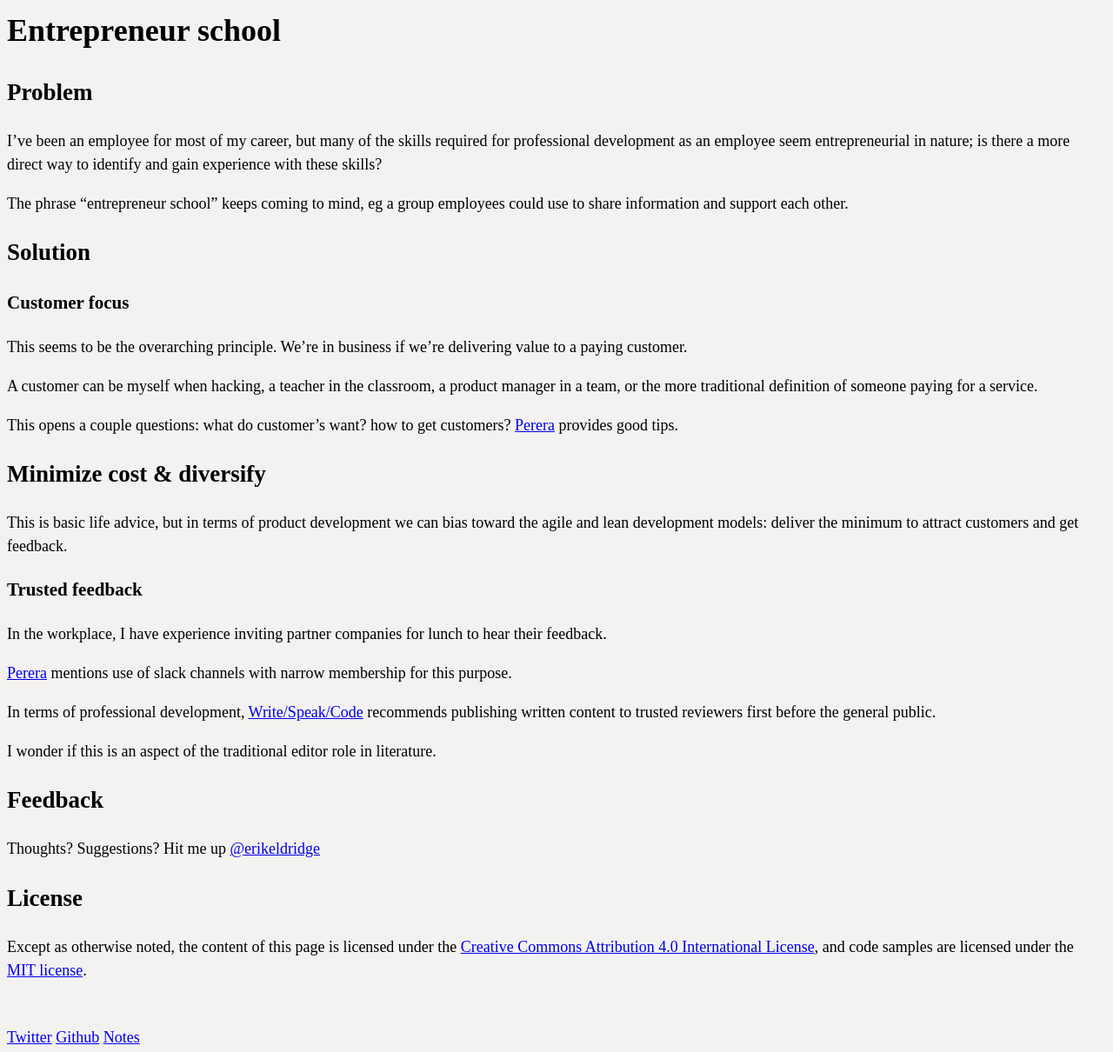
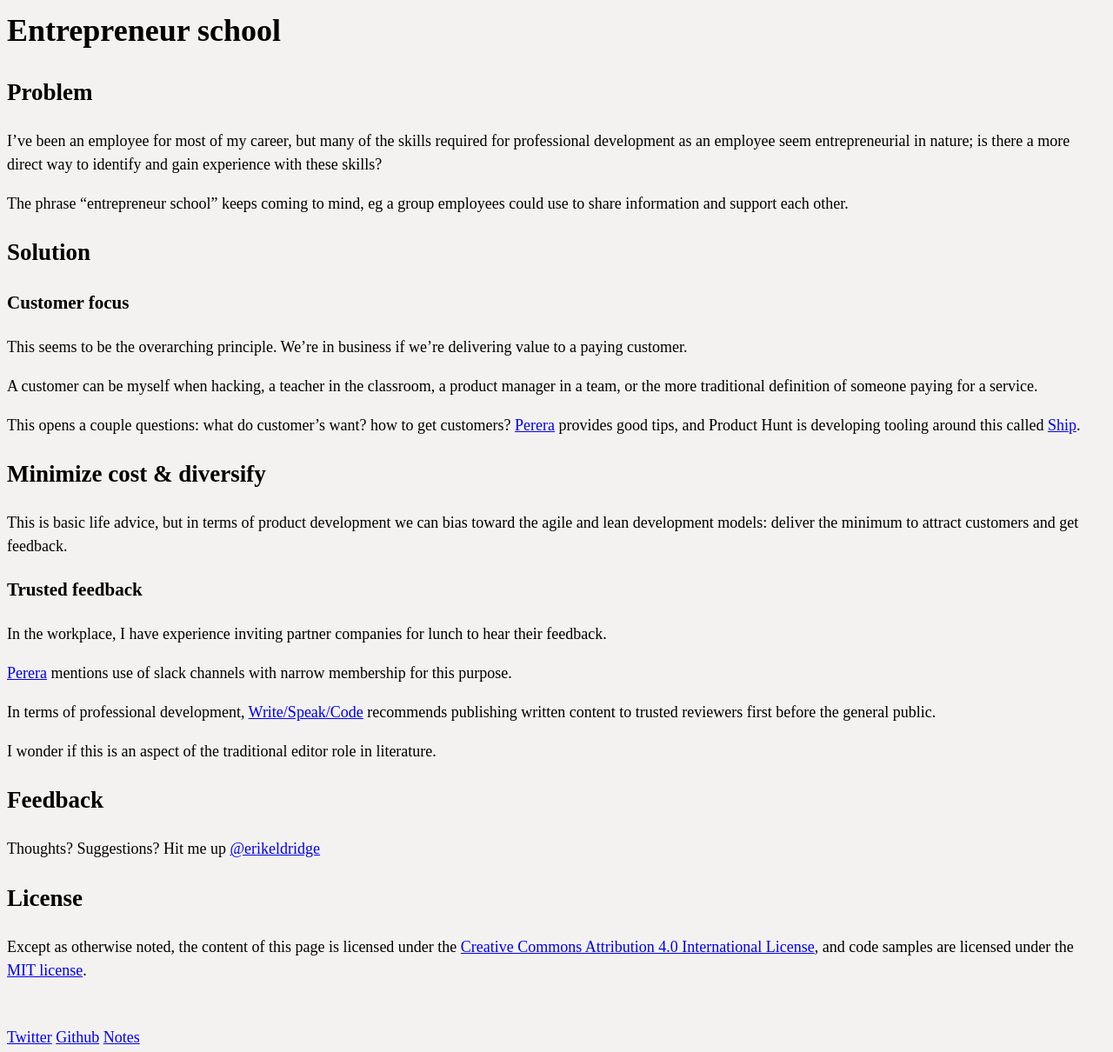
Before and after one commit to erikeldridge/erikeldridge.github.com, a Jekyll site: the page built from _posts/2017-09-27-entrepreneur-school.md, in a window 1280 px wide. Shown: the whole page at 87% size. Built offline with Jekyll 4.4.1, drawn with Linux system fonts in a browser that asks for light colours; nearby versions of some CDN libraries.

Commit message:
Note Ship

```diff
--- a/_posts/2017-09-27-entrepreneur-school.md
+++ b/_posts/2017-09-27-entrepreneur-school.md
@@ -21,7 +21,7 @@ This seems to be the overarching principle. We're in business if we're deliverin
 
 A customer can be myself when hacking, a teacher in the classroom, a product manager in a team, or the more traditional definition of someone paying for a service.
 
-This opens a couple questions: what do customer's want? how to get customers? [Perera] provides good tips.
+This opens a couple questions: what do customer's want? how to get customers? [Perera] provides good tips, and Product Hunt is developing tooling around this called [Ship](https://www.producthunt.com/ship).
 
 ## Minimize cost & diversify
 
```
Also changed, not shown: other parts of _posts/2017-09-27-entrepreneur-school.md (+1 -1 lines).
